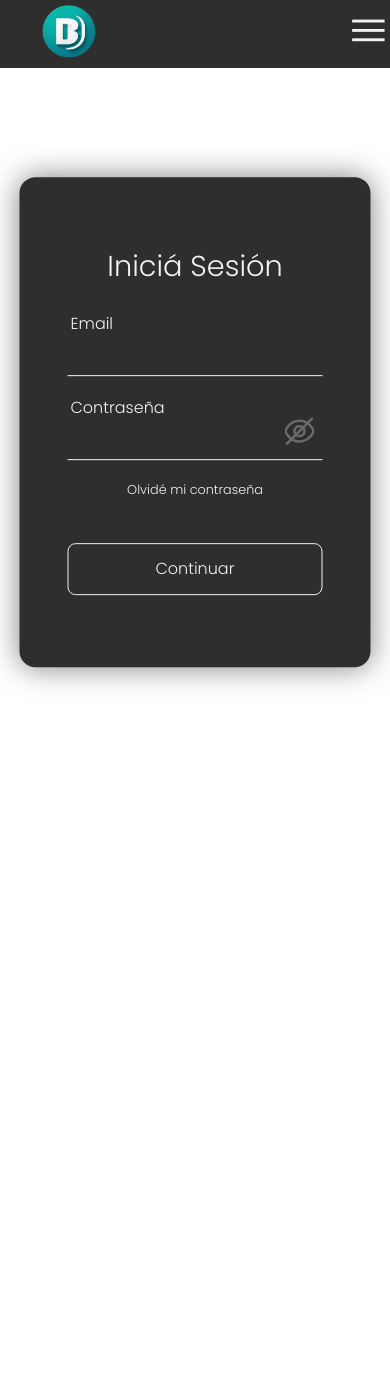
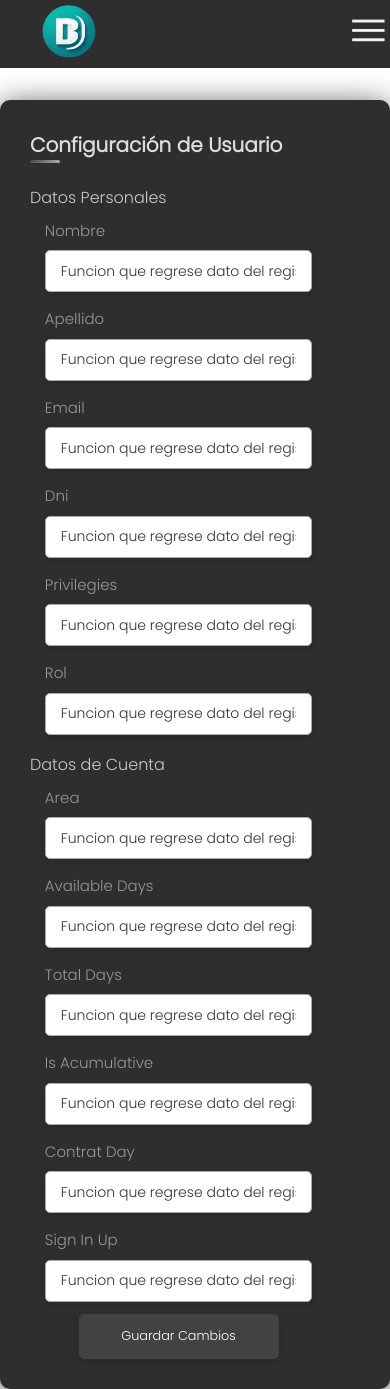
Before and after one commit to DylanselET32/becation, a React (Vite) app in the folder frontend/: page /login in a window 390 px wide. Before the commit the page ends 844 px from the top, so only its background shows below. Built offline with nearby package versions, Linux system fonts and the light colour scheme.

Commit message:
commitmartes26

```diff
--- a/frontend/src/App.jsx
+++ b/frontend/src/App.jsx
@@ -34,7 +34,8 @@ function App() {
         <AlertProvider>
           <ModalAlert/>
           <Header auth={auth} />
-          <Routes>
+          <ConfigProfile/>
+          {/* <Routes>
             <Route exact path="/" element={<Home auth={auth} />} />
             <Route exact path="/login" element={<Login auth={auth} />} />
             <Route path="/home" element={<Home  auth={auth} />} />
@@ -46,7 +47,7 @@ function App() {
             <Route path="/registerUser" element={<RegisterUser auth={auth} />} />
             <Route path="/resetPassword" element={<ResetPassword auth={auth} />} />
             <Route path="*" element={<NotFound />} />
-          </Routes>
+          </Routes> */}
         </AlertProvider>
       </BrowserRouter>
     </div>
--- a/frontend/src/stylesheets/configprofile.css
+++ b/frontend/src/stylesheets/configprofile.css
@@ -19,7 +19,7 @@ main{
     width: 100%;
     border-radius: 10px;
     padding: 30px;
-    margin: 0px 15px;
+    margin: 0px, 15px;
     background-color: #2e2e2e;
     box-shadow: 0px 5px 30px rgba(26, 26, 26, 0.808);
 }
@@ -42,11 +42,11 @@ main{
     background: linear-gradient(135deg, #464646, #afafaf);
 }
 
-.container form{
+.form{
     position: relative;
     margin-top: 16px;
     min-height: 490px;
-    background-color: #2e2e2e;
+    /* background-color: #2e2e2e; */
 }
 
 /* .container form .details{
@@ -57,7 +57,7 @@ main{
     margin-top: 10px;
 } */
 
-.container form .title{
+.form .title{
     display: block;
     margin-bottom: 8px;
     font-size: 16px;
@@ -66,14 +66,14 @@ main{
     color: rgb(202, 202, 202);
 }
 
-.container form .fields{
+.form .fields{
     display: flex;
     align-items: center;
     justify-content: space-between;
     flex-wrap: wrap;
 }
 
-form .fields .input-field{
+.form .fields .input-field{
     display: flex;
     width: calc(100% / 3 - 15px);
     flex-direction: column;
@@ -102,7 +102,7 @@ form .fields .input-field{
     box-shadow: 0 3px 6px rgba(0,0,0,0.13);
 }
 
-.container form button{
+.container .form button{
     display: flex;
     align-items: center;
     justify-content: center;
@@ -121,13 +121,43 @@ form .fields .input-field{
     box-shadow: 0 3px 6px rgba(0,0,0,0.13);
 }
 
-form button:hover{
+.form button:hover{
     background-color: #34583f;
     color: #00ff0d;
 }
 
 /* Responsive */
-@media (max-width: 750px){
+
+@media screen and (max-width:  1134px) {
+
+    .container{
+        margin: 2rem 0 0 0;
+    }
+
+    .form{
+        width: 90% !important;
+    }
+    .personal, .cuenta{
+        width: 100% !important;
+    }
+
+    .fields{
+        display: flex;
+        flex-direction: column;
+    }
+
+    .input-field{
+        width: 90% !important;
+    }
+
+    .Btn{
+        margin: 0 auto !important;
+    }
+
+}
+
+/*
+@media screen and (max-width: 750px){
     .container{
         width: 100%;
     }
@@ -142,8 +172,24 @@ form button:hover{
     }
 }
 
-@media (max-width: 550px){
+@media screen and (max-width: 550px){
     form .fields .input-field{
         width: 100%;
     }
 }
+
+
+
+@media screen and (max-width: 500px){
+    .form {
+        width: 100%;
+    }
+}
+*/
+
+/* @media screen and (max-width: 1132px){
+    .form {
+        min-width: 12rem;
+        font-size: .9rem;
+    }
+} */
```
